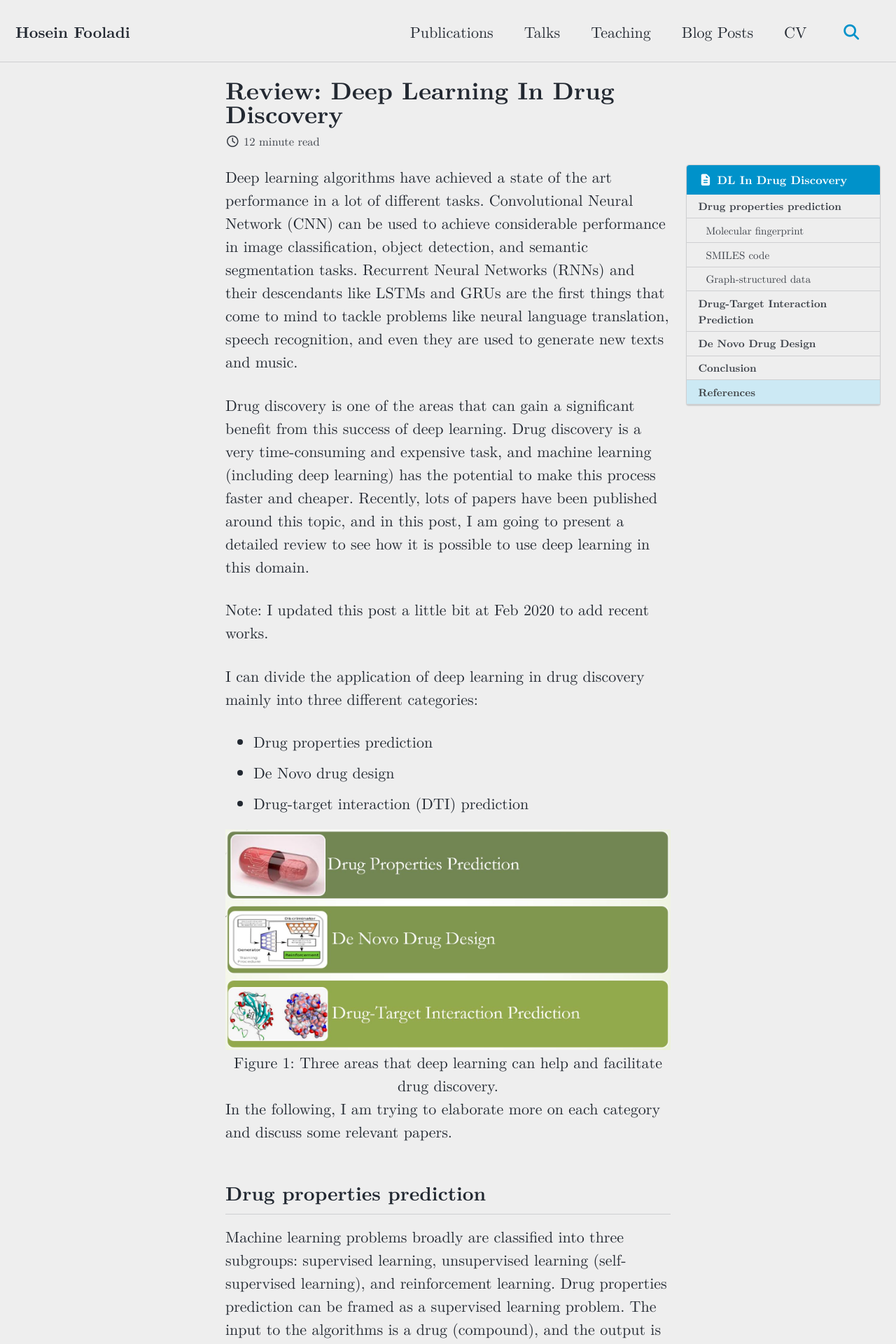
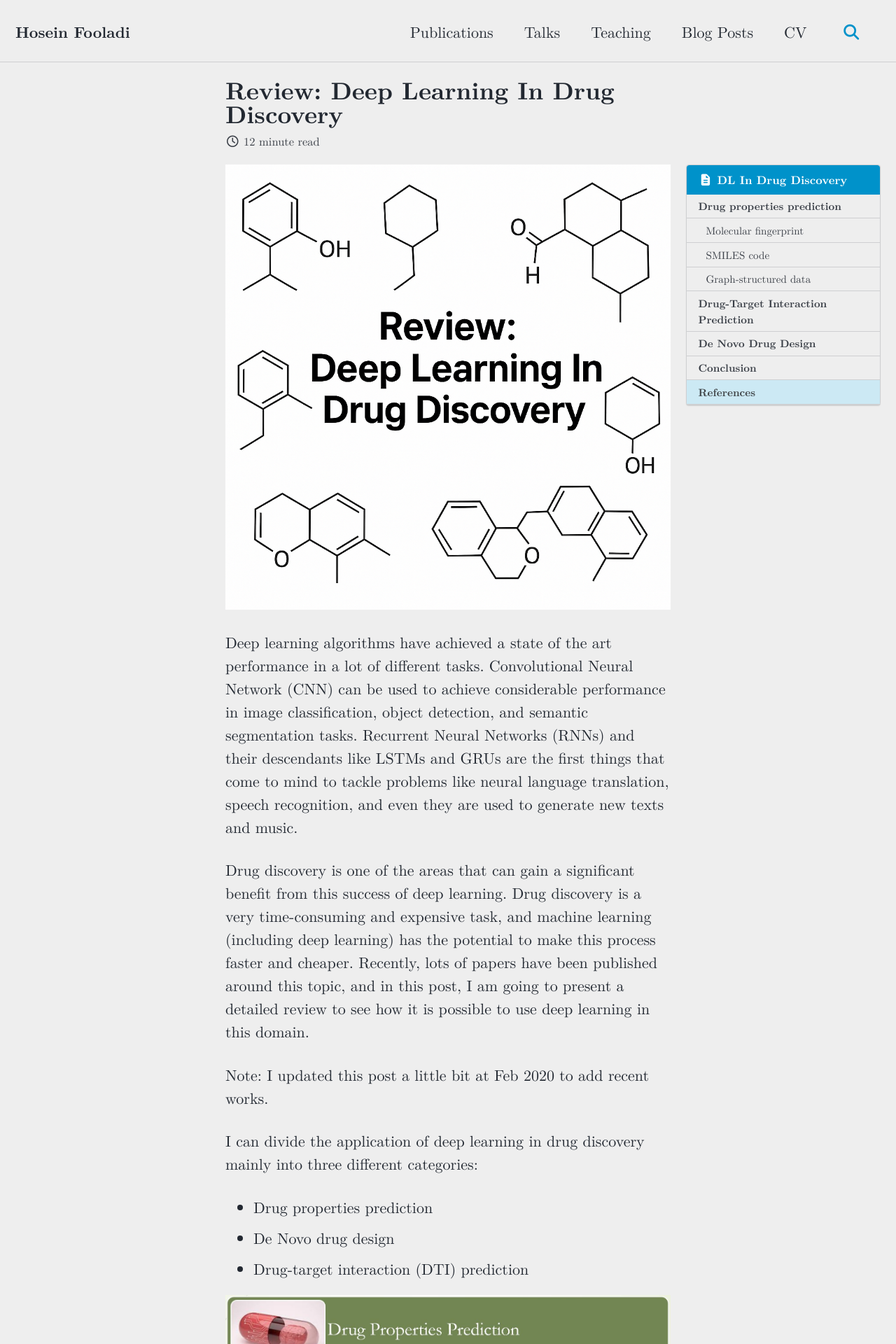
Before and after one commit to HFooladi/HFooladi.github.io, a Jekyll site: the page built from _posts/2018-10-31-Review_DL_Drug.md, in a window 1280 px wide. Shown: the top 1920 px of the page at 70% size. Built offline with Jekyll 4.4.1, drawn with Linux system fonts in a browser that asks for light colours; cached includes are drawn as plain includes; comment, search, counter and statistics services are not loaded.

Commit message:
posts: add banner image for review of DL in drug discovery

```diff
--- a/_posts/2018-10-31-Review_DL_Drug.md
+++ b/_posts/2018-10-31-Review_DL_Drug.md
@@ -10,6 +10,7 @@ tags:
 toc: true
 toc_label: "DL In Drug Discovery"
 ---
+![Review DL Banner](/assets/images/blog/Review_DL_Drug/Review_DL_banner.png)
 
 Deep learning algorithms have achieved a state of the art performance in a lot of different tasks.
 Convolutional Neural Network (CNN) can be used to achieve considerable performance in image classification, object detection, and semantic segmentation tasks.
```
Also changed, not shown: assets/images/blog/Review_DL_Drug/Review_DL_banner.png (added).
